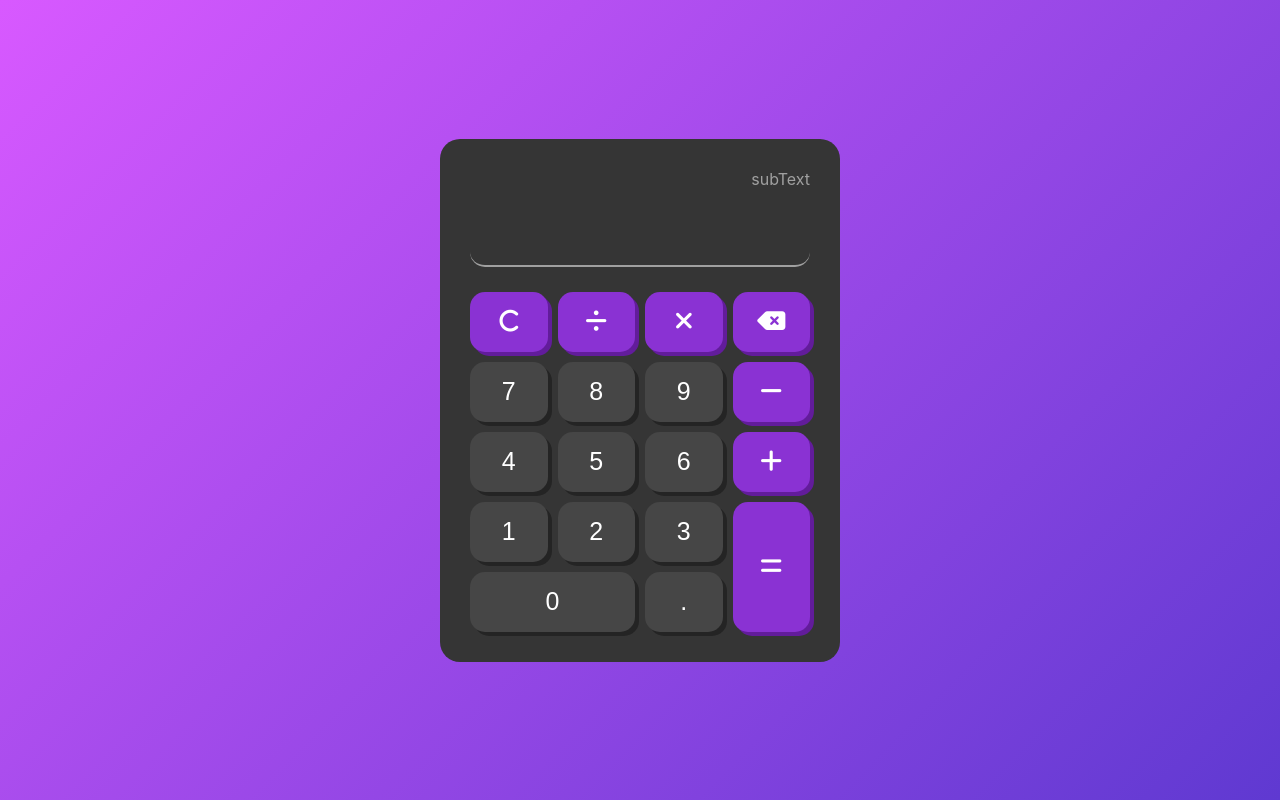
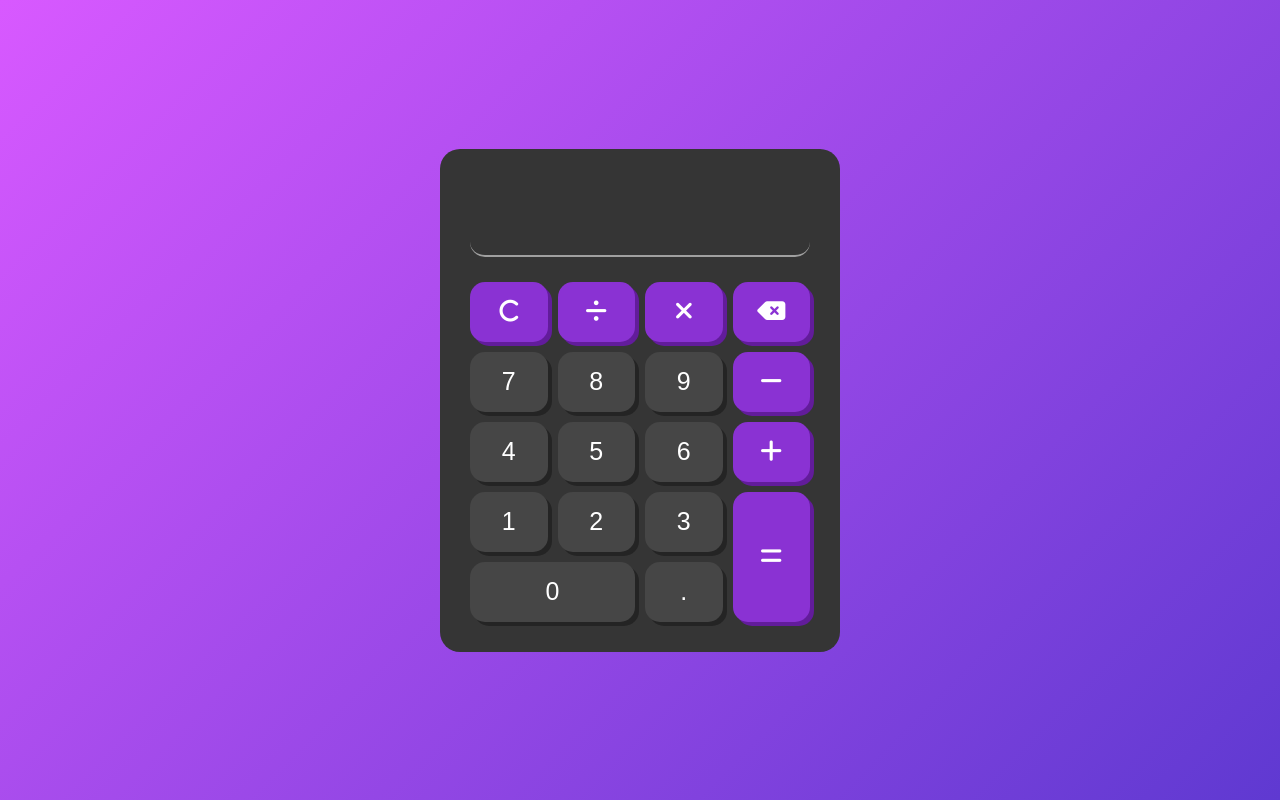
Before and after one commit to tialvesdev/curso-react-ebac, a React (Create React App) app in the folder exercise5/: page / in a window 1280 px wide. Built offline with nearby package versions, Linux system fonts and the light colour scheme.

Commit message:
feat: algorithm used to handle the input, calculator transformed in class component

```diff
--- a/exercise5/src/App.js
+++ b/exercise5/src/App.js
@@ -2,9 +2,12 @@ import './App.css';
 import Calculator from './component/calculator/Calculator';
 
 function App() {
+
+  const op = ["+", "-", "*", "x", "X", "/"];
+
   return (
     <div className='wrapper'>
-      <Calculator/>
+      <Calculator op={op}/>
     </div>
   );
 }
--- a/exercise5/src/component/calculator/Calculator.jsx
+++ b/exercise5/src/component/calculator/Calculator.jsx
@@ -1,24 +1,61 @@
 import React from "react";
 import Display from "../display/Display";
 import Keyboard from "../keyboard/Keyboard";
-import './calculator.style.css'
+import "./calculator.style.css";
 
 // Component for the actual calculator
-const Calculator = () => {
+class Calculator extends React.Component {
+  constructor(props) {
+    super(props);
 
+    this.state = {
+      calculation: "",
+      answer: "",
+    };
+
+}
+
+delLastOfCalculation() {
+    const calc = this.state.calculation.slice(0, -1);
+    const answ = this.props.op.includes(calc.slice(-1)) ? "-" : eval(calc);
+
+    this.setState({
+        calculation: calc,
+        answer: answ,
+    });
+}
+
+handleState(e) {
+    const newCalc = this.state.calculation + e.target.value;
+    const newAnsw = this.props.op.includes(newCalc.slice(-1)) ? "-" : eval(newCalc);
+
+    this.setState({
+        calculation: newCalc,
+        answer: newAnsw,
+    });
+}
+
+render() {
     // When form is submitted
     window.addEventListener("submit", (e) => {
-        e.preventDefault();
+      e.preventDefault();
     });
 
-    return(
-        <div className="calc">
-            <form className="form">
-                <Display/>
-                <Keyboard/>
-            </form>
-        </div>
-    )
+    return (
+      <div className="calc">
+        <form className="form">
+          <Display
+            calculation={this.state.calculation}
+            answer={this.state.answer}
+            delLastOfCalculation={this.delLastOfCalculation.bind(this)}
+            handleState={this.handleState.bind(this)}
+            op={this.props.op}
+          />
+          <Keyboard />
+        </form>
+      </div>
+    );
+  }
 }
 
-export default Calculator
+export default Calculator;
--- a/exercise5/src/component/display/Display.jsx
+++ b/exercise5/src/component/display/Display.jsx
@@ -1,25 +1,44 @@
 import React from "react";
 import SubText from "../utils/subText/SubText";
-import './display.style.css'
+import "./display.style.css";
 
 // Component for the "screen" part of the calculator
-const Display = () => {
+const Display = (props) => {
+  // All allowed chars in the input and all operators
+  const allowed = /[0-9+-.xX*/]+/;
+  const inputData = [];
+  const op = props.op;
 
-    // All allowed chars in the input and all operators
-    const allowed = /[0-9+-.xX*/]+/;
-    const op = ["+", "-", "*", "x", "X", "/"];
+  function handleInput(e) {
 
-    // When something is pressed in the input
-    window.addEventListener("beforeinput", (e) => {
+    console.log("handleInput");
 
-    });
 
-    return (
-        <div className="display">
-            <SubText text="subText"/>
-            <input className="input-area" type="text" />
-        </div>
-    )
-}
+    const newData = e.data;
+    const lastData = inputData.slice(-1).toString();
+
+    if (newData == null) {
+      props.delLastOfCalculation();
+    } else if (!allowed.test(newData)) {
+      e.preventDefault();
+    } else {
+        if (op.includes(lastData) && op.includes(newData)) {
+          props.delLastOfCalculation();
+        }
+        props.handleState()
+        // inputData.toString
+    }
+  }
+
+  // When something is pressed in the input
+  // window.addEventListener("beforeinput", (e) => handleInput(e));
+
+  return (
+    <div className="display">
+      <SubText text={props.answer} />
+      <input className="input-area" defaultValue={props.calculation} type="text" />
+    </div>
+  );
+};
 
 export default Display;
```
